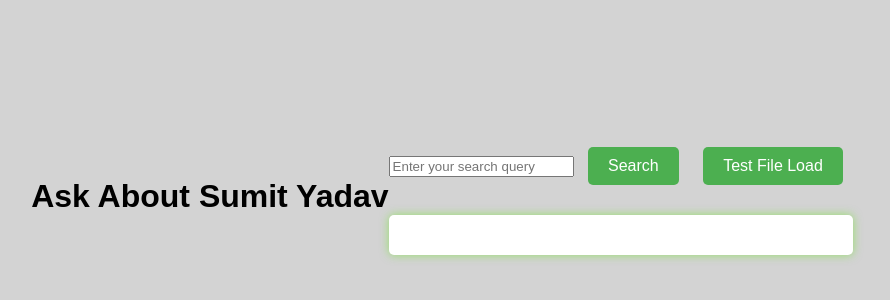
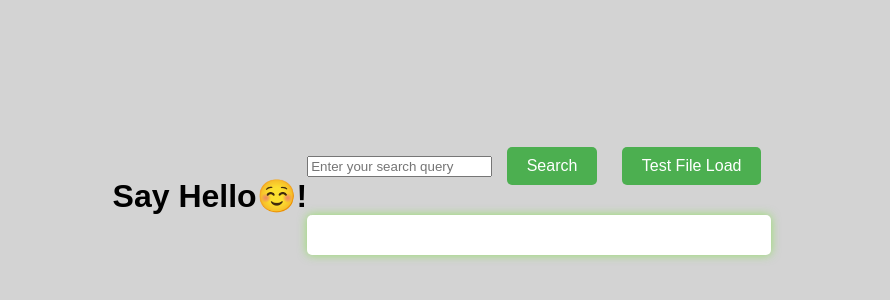
Before and after one commit to rockerritesh/portfolio.llm, a plain HTML site: page index.html in a window 1280 px wide. Shown: the part 204-504 px from the top of the page, without its empty margins (198-1088 px from the left). Drawn offline with Linux system fonts and the light colour scheme.

Commit message:
Update index.html

```diff
--- a/index.html
+++ b/index.html
@@ -4,7 +4,7 @@
     <meta charset="UTF-8">
     <meta name="viewport" content="width=device-width, initial-scale=1.0">
     <title>Sumit Yadav</title>
-    <h1>Ask About Sumit Yadav</h1>
+    <h1>Say Hello☺️!</h1>
     <style>
         body, html {
             height: 100%;
```
